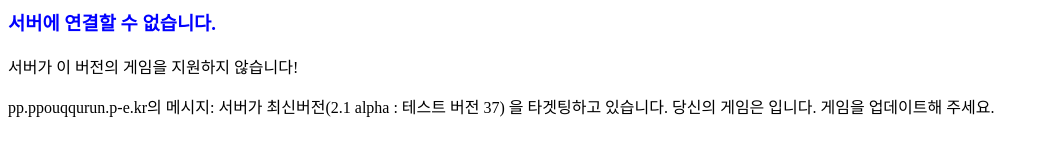
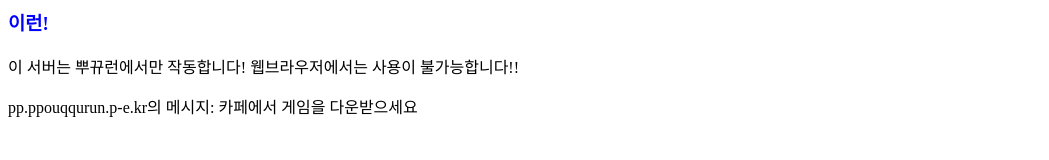
Before and after one commit to Blackcats4567/ppouqqurun-gameserver, a plain HTML site: page index.html in a window 1280 px wide. Shown: the whole page, without its empty margins (0-1049 px from the left). Drawn offline with Linux system fonts and the light colour scheme.

Commit message:
Update index.html

```diff
--- a/index.html
+++ b/index.html
@@ -1,11 +1,11 @@
 <html>
   <head>
-    <title>오래된 버전!</title>
+    <title>뿌뀨런 공식 서버</title>
   </head>
   <body>
-    <font color="blue"><h3>서버에 연결할 수 없습니다.</h3></font>
+    <font color="blue"><h3>이런!</h3></font>
 
-    <p>서버가 이 버전의 게임을 지원하지 않습니다!</p>
-    <p>pp.ppouqqurun.p-e.kr의 메시지: 서버가 최신버전(2.1 alpha : 테스트 버전 37) 을 타겟팅하고 있습니다. 당신의 게임은 입니다. 게임을 업데이트해 주세요.</p>
+    <p>이 서버는 뿌뀨런에서만 작동합니다! 웹브라우저에서는 사용이 불가능합니다!!</p>
+    <p>pp.ppouqqurun.p-e.kr의 메시지: 카페에서 게임을 다운받으세요</p>
   </body>
 </html>
```
